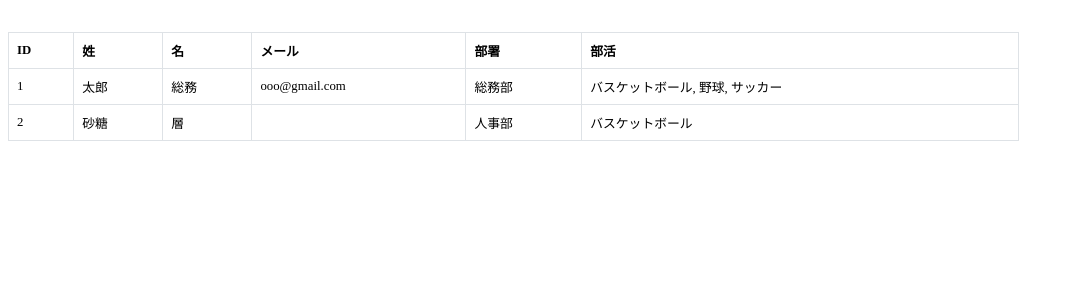
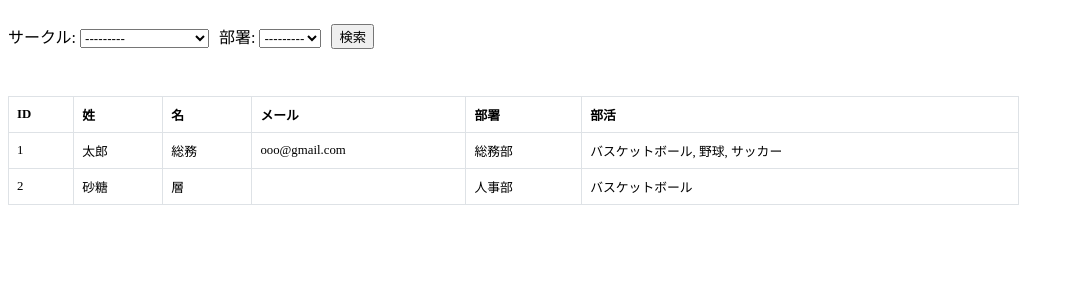
Before and after one commit to minjyun3011/hr_management, a Django app: page / in a window 1280 px wide. Shown: the top 300 px of the page, without its empty margins (0-1074 px from the left). Run offline with Django 5.2, Linux system fonts and the light colour scheme; data comes from the database, SQL or seed files in the repository; both versions use the stored data as it was after the commit.

Commit message:
検索フォームの作成完了

```diff
--- /dev/null
+++ b/project/employee/forms.py
@@ -0,0 +1,11 @@
+from django import forms
+from .models import Club, Department
+
+class SearchForm(forms.Form):
+    club = forms.ModelChoiceField(
+        queryset = Club.objects, label='サークル', required=False
+    )
+
+    department = forms.ModelChoiceField(
+            queryset = Department.objects, label='部署', required=False
+    )
--- a/project/employee/static/css/style.css
+++ b/project/employee/static/css/style.css
@@ -32,3 +32,11 @@
 .mt-8 {
     margin-top: 2rem; /* 例: 2remが望ましいマージンの大きさに相当する場合 */
 }
+
+form {
+    display: flex;
+    align-items: center; /* 要素を垂直方向の中心に揃える */
+}
+form > * {
+    margin-right: 10px; /* 要素間の余白 */
+}
--- a/project/employee/templates/employee/employee_list.html
+++ b/project/employee/templates/employee/employee_list.html
@@ -1,5 +1,11 @@
 {% extends 'employee/base.html' %}
 {% block content %}
+<div class="form">
+    <form action="" method="GET">
+        {{ form.as_p }}
+        <button type="submit">検索</button>
+    </form>
+</div>
 <table class="table table-bordered mt-8">
 
     <head>
--- a/project/employee/views.py
+++ b/project/employee/views.py
@@ -1,6 +1,33 @@
 from django.views import generic
+from .forms import SearchForm
 from .models import Employee
 
 class IndexView(generic.ListView):
     model=Employee
     template_name = 'employee/employee_list.html'
+
+    def get_context_data(self):
+        #テンプレートへ渡す辞書の作成
+        context = super().get_context_data()
+        context['form'] = SearchForm(self.request.GET) #もとの辞書に、formを追加
+        return context
+
+    def get_queryset(self):
+        form = SearchForm(self.request.GET)
+        form.is_valid()
+        #これをしないと、cleaned_dataができない
+
+        queryset = super().get_queryset()
+        #まず、全社員を取得
+
+        department = form.cleaned_data['department']
+        if department:
+            queryset = queryset.filter(department=department)
+        #部署の選択があれば、サークルで絞り込み(filter)
+
+        club = form.cleaned_data['club']
+        if club:
+            queryset = queryset.filter(club=club)
+            # queryset = queryset.filter(family_name='吉田')
+        return queryset
+        #サークルの選択があれば、サークルで絞り込み(filter)
```
Also changed, not shown: project/db.sqlite3.
